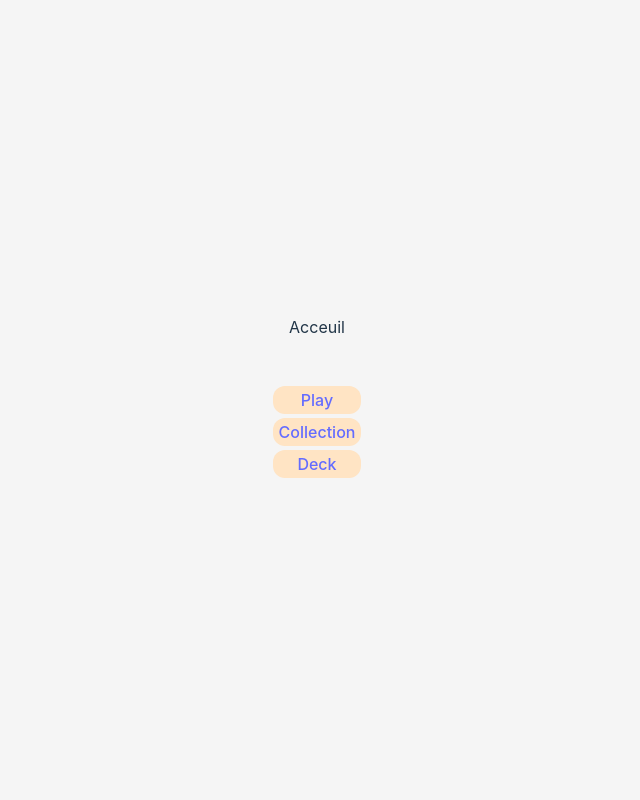
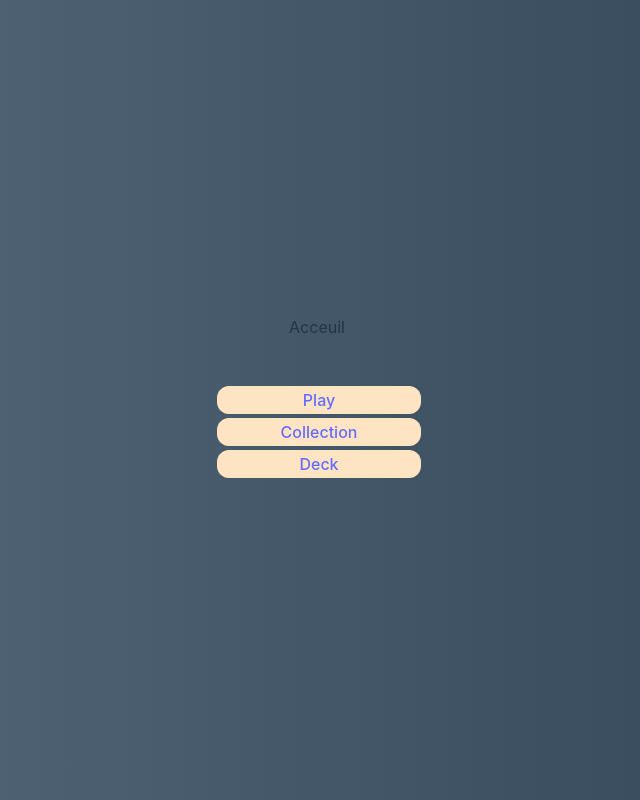
Before and after one commit to SABALBALJaoudat/CardGame, a React (Vite) app: page / in a window 1280 px wide. Shown: the whole page, without its empty margins (323-963 px from the left). Built offline with nearby package versions, Linux system fonts and the light colour scheme.

Commit message:
Fix CSS + Update background

```diff
--- a/src/Css/App.css
+++ b/src/Css/App.css
@@ -1,6 +1,8 @@
 .App {
   width: 100vw;
   height: 100vh;
+  background: linear-gradient(90deg, #c3dbec 0%, #2c3e50 100%) 0% 0% / 400% 400%;
+  animation: 15s ease 0s infinite normal none running gradient;
 }
 
 .home {
@@ -11,7 +13,6 @@
   gap: 5%;
   width: 100vw;
   height: 100vh;
-  background-color: #f5f5f5;
 }
 
 .selectButton {
@@ -21,6 +22,23 @@
   justify-content: center;
   gap: 20%;
   margin: 5px;
+  width: 200px;
+
+  a {
+    font-weight: 500;
+    color: #646cff;
+    text-decoration: inherit;
+    background: bisque;
+    width: 100%;
+    padding: 2px;
+    margin: 2px auto;
+    text-align: center;
+    border-radius: 12px;
+    flex-direction: column;
+  }
+  a:hover {
+    color: white;
+  }
 }
 
 .hand {
@@ -82,3 +100,15 @@
     /*transform: translateZ(70px);*/
   }
 }
+
+@keyframes gradient {
+  0% {
+      background-position: 0% 50%;
+  }
+  50% {
+    background-position: 100% 50%;
+  }
+  100% {
+    background-position: 0% 50%;
+  }
+};
--- a/src/Css/index.css
+++ b/src/Css/index.css
@@ -13,21 +13,21 @@
   -moz-osx-font-smoothing: grayscale;
 }
 
-a {
+/* a {
   font-weight: 500;
   color: #646cff;
   text-decoration: inherit;
   background: bisque;
   width: 100%;
   padding: 2px;
-  margin: 2px;
+  margin: 2px auto;
   text-align: center;
   border-radius: 12px;
   flex-direction: column;
 }
 a:hover {
-  color: #e6e6eb;
-}
+  color: white;
+} */
 
 body {
   margin: 0;
--- a/src/Page/Board.tsx
+++ b/src/Page/Board.tsx
@@ -203,9 +203,9 @@ export default function Board() {
 
   return (
     <>
-    <a href="/">Acceuil</a>
     <div className="main_content">
       <div className="board">
+      <a href="/">Acceuil</a>
         <DndContext onDragEnd={handleDragEnd}>
           <div className="hand">
             {hand_J1.map((monster) =>
```
